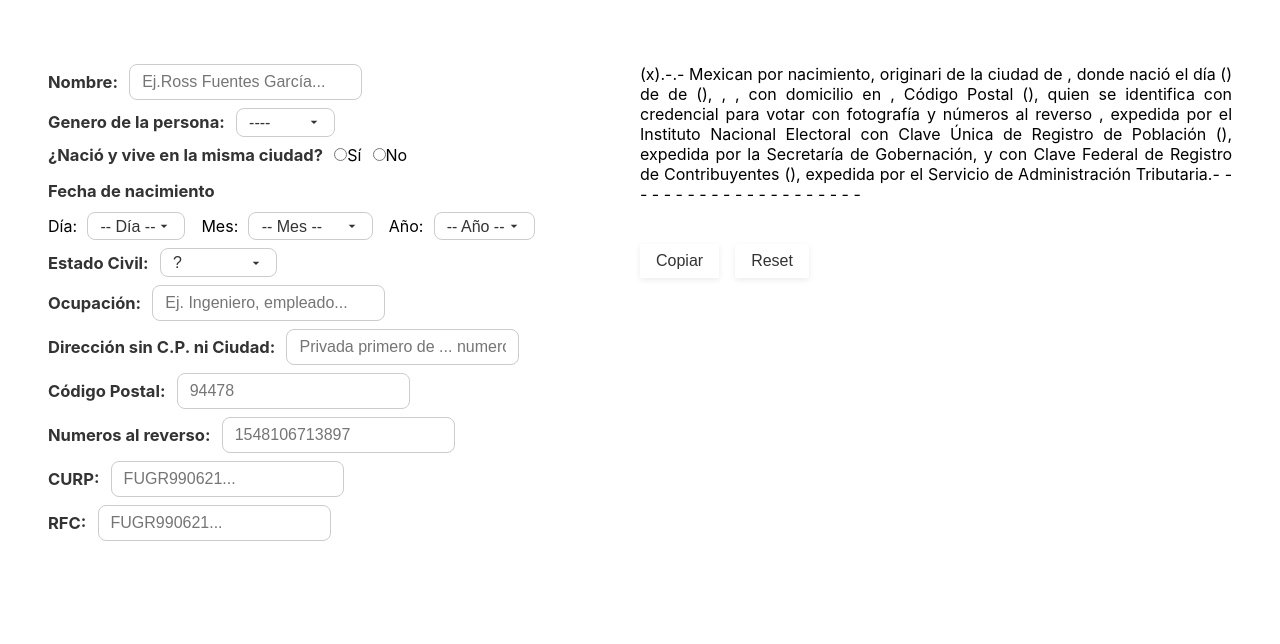
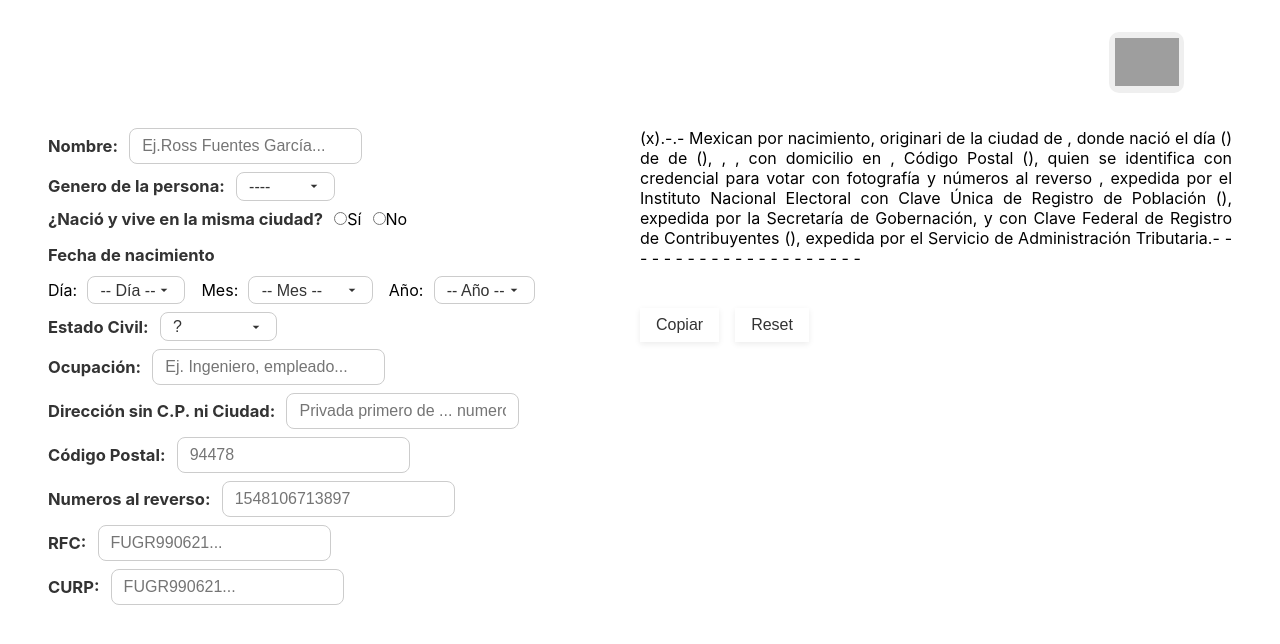
Before and after one commit to bornsrss14/generales-not-nueve, a React (Create React App) app in the folder generales-notaria/: page / in a window 1280 px wide. Shown: the top 644 px of the page. Built offline with nearby package versions, Linux system fonts and the light colour scheme; grey boxes are pictures that could not be loaded.

Commit message:
nueva version, se cambia la legibilidad

```diff
--- a/generales-notaria/src/App.css
+++ b/generales-notaria/src/App.css
@@ -3,7 +3,12 @@
   margin: 0;
   box-sizing: border-box;
 }
+.main-app {
+  display: flex;
+  flex-direction: column;
+}
 .App {
+  margin-top: 4rem;
   display: grid;
   grid-template-columns: repeat(2, 37rem);
   justify-content: center;
@@ -126,3 +131,20 @@ input[type="number"]::-webkit-outer-spin-button {
 input[type="number"] {
   -moz-appearance: textfield;
 }
+.tramite {
+  display: flex;
+  justify-content: center;
+  align-items: center;
+  position: absolute;
+  right: 6rem;
+  top: 2rem;
+  padding: 0.4rem 0.34rem;
+  border: none;
+  cursor: pointer;
+  border-radius: 10px;
+}
+
+.tramite img {
+  height: 3rem;
+  max-height: 4rem;
+}
--- a/generales-notaria/src/App.js
+++ b/generales-notaria/src/App.js
@@ -22,6 +22,7 @@ const valoresIniciales = {
 };
 function App() {
   const [datos, setDatos] = useState(valoresIniciales);
+  const [passOrIne, setPassOrIne] = useState("pass");
   const handleResetValues = () => {
     setDatos(valoresIniciales);
   };
@@ -42,6 +43,23 @@ function App() {
     }
   }
   return (
+    <div className="main-app">
+      <button className="tramite">
+        {passOrIne === "pass" ? (
+          <img
+            alt="passport"
+            src="https://firebasestorage.googleapis.com/v0/b/bornsrss-8ab5d.appspot.com/o/notary-nine%2Fpassport-mexican-copy.png?alt=media&token=818a23a8-4011-40e9-a292-482e6826470b"
+            title="tipo"
+          />
+        ) : (
+          <img
+            alt="passport"
+            src="https://firebasestorage.googleapis.com/v0/b/bornsrss-8ab5d.appspot.com/o/notary-nine%2Fine-modelo-dos-copy.png?alt=media&token=a4538ddd-3eae-47fc-a3f6-ed5321989c43"
+            title="tipo"
+          />
+        )}
+      </button>
+
       <div className="App">
         <SeleccionGenerales datos={datos} onHandleSetData={handleSetData} />
         {/*
@@ -80,6 +98,7 @@ function App() {
           </div>
         </UiGenerales>
       </div>
+    </div>
   );
 }
 
--- a/generales-notaria/src/components/SeleccionGenerales.js
+++ b/generales-notaria/src/components/SeleccionGenerales.js
@@ -237,7 +237,19 @@ export const SeleccionGenerales = ({ datos, onHandleSetData }) => {
           className="input-simple"
         />
       </div>
-
+      <div className="p-4">
+        <label htmlFor="rfc" className="question">
+          RFC:
+        </label>
+        <input
+          id="rfc"
+          type="text"
+          value={datos.rfc}
+          onChange={(e) => onHandleSetData("rfc", e.target.value)}
+          placeholder="FUGR990621..."
+          className="input-simple"
+        />
+      </div>
       <div className="p-4">
         <label htmlFor="curp" className="question">
           CURP:
@@ -251,20 +263,6 @@ export const SeleccionGenerales = ({ datos, onHandleSetData }) => {
           className="input-simple"
         />
       </div>
-
-      <div className="p-4">
-        <label htmlFor="rfc" className="question">
-          RFC:
-        </label>
-        <input
-          id="rfc"
-          type="text"
-          value={datos.rfc}
-          onChange={(e) => onHandleSetData("rfc", e.target.value)}
-          placeholder="FUGR990621..."
-          className="input-simple"
-        />
-      </div>
     </div>
   );
 };
```
Lines whose indentation alone changed are shown as unchanged.
